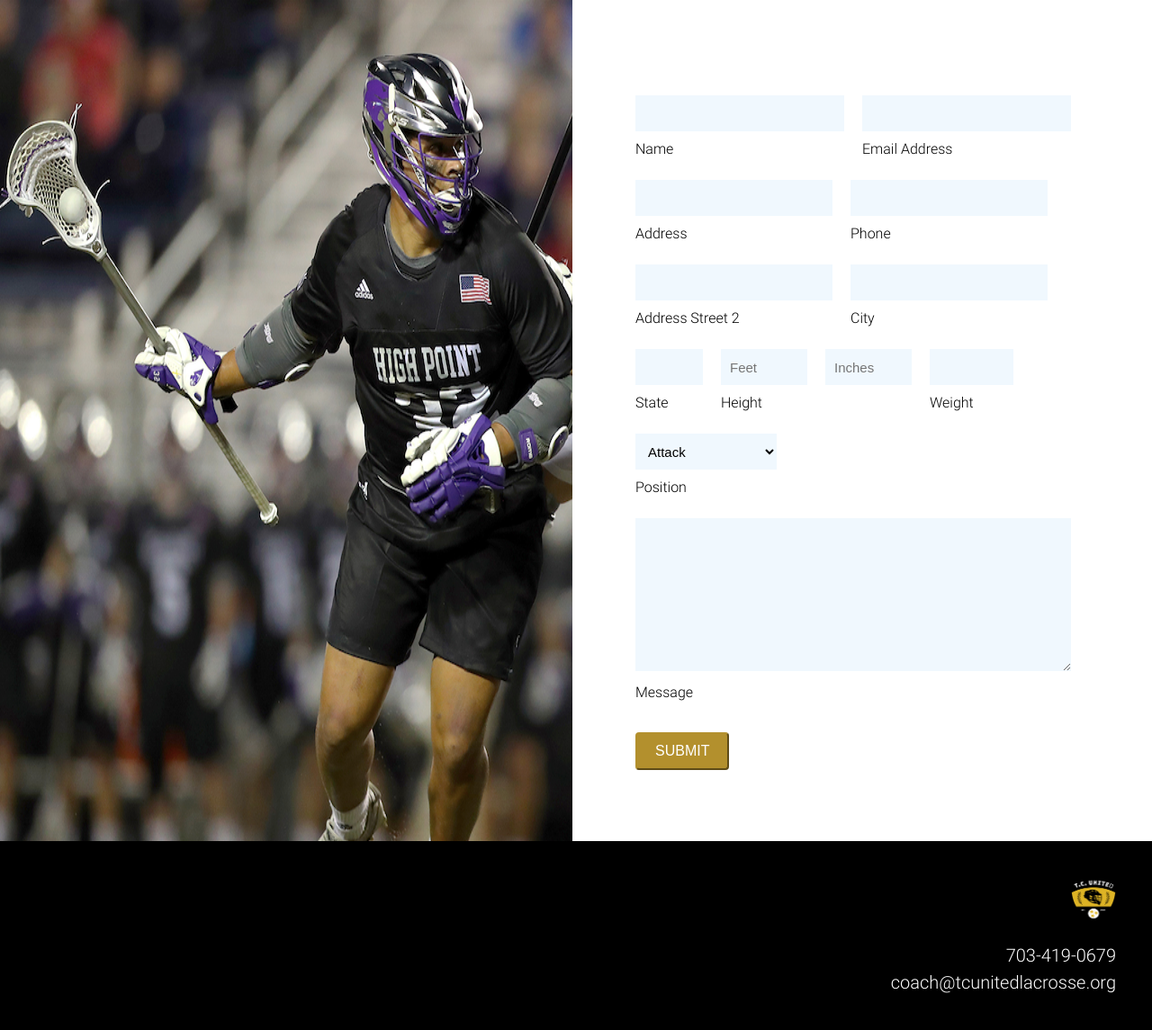
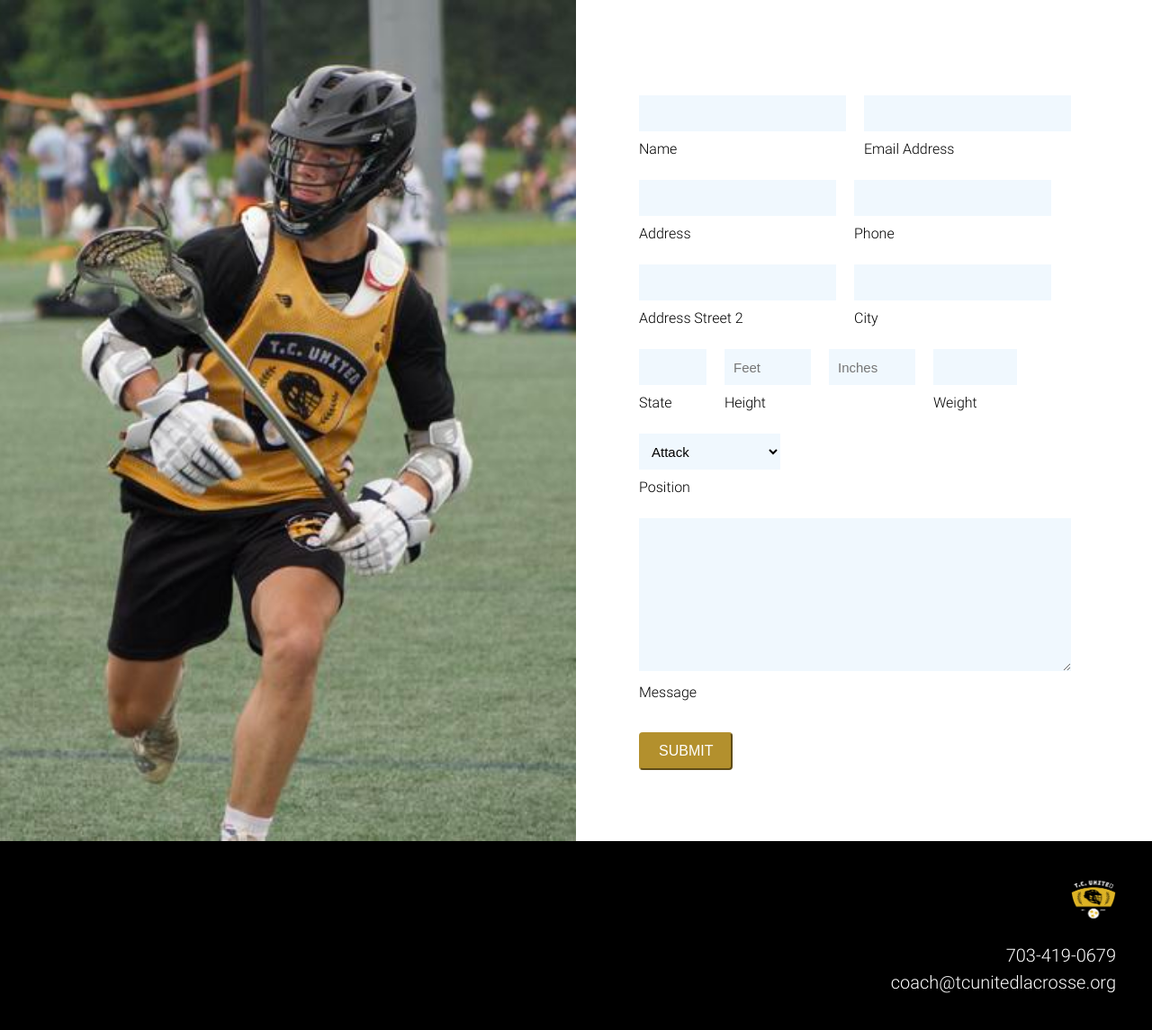
Before and after one commit to rebecca-rhinehart/tc-united, a PHP site: page /contact.html in a window 1280 px wide. Shown: the part 110-1255 px from the top of the page at 90% size. Run offline with PHP 8.4, Linux system fonts and the light colour scheme.

Commit message:
contact pic

```diff
--- a/contact.html
+++ b/contact.html
@@ -44,7 +44,7 @@
             </nav>
         </header>
         <div id="sign-up" class="home" style="display: flex;">
-            <img src="images/side.png" class="side-image"/>
+            <img src="images/contact.jpeg" class="side-image"/>
             <form method="POST" id="contact" action="https://formspree.io/f/mayllaqz">
                 <!-- <div class="tryouts">
                     <h1> Ready to compete? <br>Sign up now </h1>
--- a/styles/_forms.scss
+++ b/styles/_forms.scss
@@ -1,6 +1,10 @@
 #sign-up {
     max-width: 1500px;
     margin: auto;
+    img {
+      object-fit: cover;
+      object-position: right;
+    }
 }
 #contact {
     margin: 12vh auto 8vh;
--- a/styles/style.css
+++ b/styles/style.css
@@ -573,6 +573,13 @@
   margin: auto;
 }
 
+#sign-up img {
+  -o-object-fit: cover;
+     object-fit: cover;
+  -o-object-position: right;
+     object-position: right;
+}
+
 #contact {
   margin: 12vh auto 8vh;
   padding: 0 70px;
```
Also changed, not shown: images/contact.jpeg (added), 1 other file.
